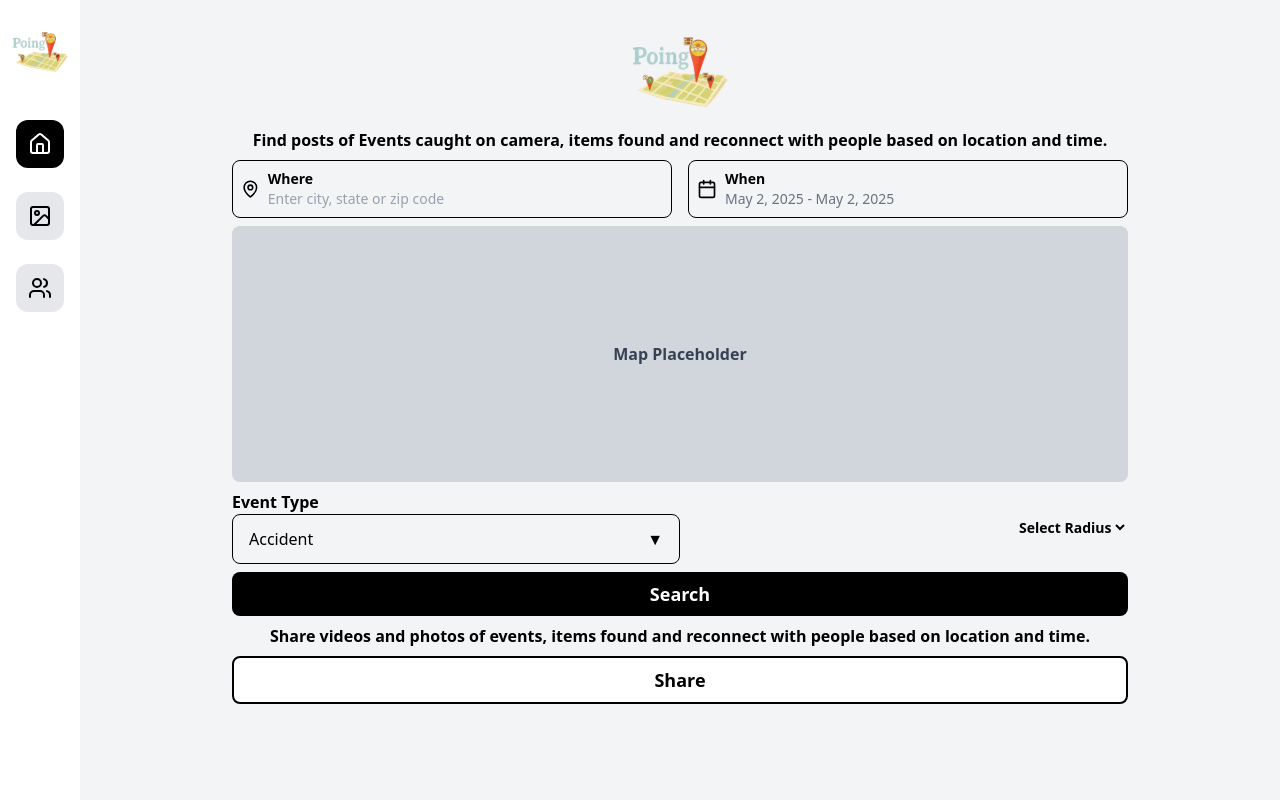
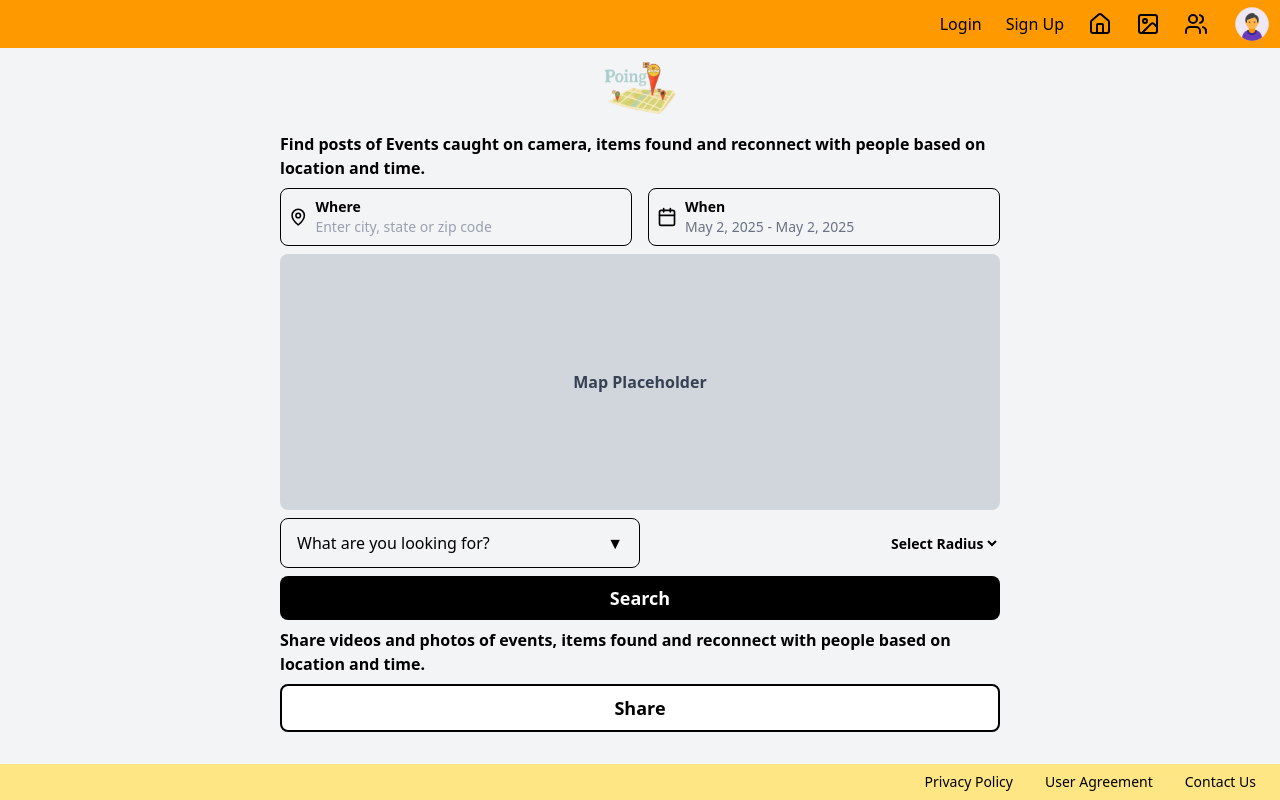
Before and after one commit to hamza337/seeu, a React (Vite) app: page / in a window 1280 px wide. Built offline with nearby package versions, Linux system fonts and the light colour scheme.

Commit message:
version 1.2

```diff
--- /dev/null
+++ b/src/components/footer/Footer.jsx
@@ -0,0 +1,13 @@
+import { Link } from 'react-router-dom';
+
+export default function Footer() {
+  return (
+    <footer className="w-full bg-amber-200 py-2">
+      <div className="flex justify-end gap-8 text-sm px-6 text-black font-medium">
+        <Link to="/privacy-policy" className="hover:underline">Privacy Policy</Link>
+        <Link to="/user-agreement" className="hover:underline">User Agreement</Link>
+        <Link to="/contact-us" className="hover:underline">Contact Us</Link>
+      </div>
+    </footer>
+  );
+}
--- a/src/components/homeContent/homeContent.jsx
+++ b/src/components/homeContent/homeContent.jsx
@@ -15,7 +15,7 @@ const HomeContent = () => {
   });
   const [showCalendar, setShowCalendar] = useState(false);
   const [isDropdownOpen, setIsDropdownOpen] = useState(false);
-  const [selectedEventType, setSelectedEventType] = useState('Accident');
+  const [selectedEventType, setSelectedEventType] = useState('What are you looking for?');
 
   const handleDropdownToggle = () => {
     setIsDropdownOpen(!isDropdownOpen);
@@ -23,21 +23,21 @@ const HomeContent = () => {
 
 
   return (
-    <div className="px-6 sm:px-10 lg:px-20 flex flex-col items-center gap-2">
+    <div className="w-full h-full px-6 sm:px-10 lg:px-20 flex flex-col gap-2 items-center">
       {/* Logo */}
       <img
           src="/Poing.svg" // Change to /poing.svg if it's an SVG
           alt="Poing Logo"
-          className="h-24 w-24 object-contain"
+          className="h-18 w-18 object-contain"
         />
 
       {/* Paragraph */}
-      <p className="text-black font-semibold max-w-4xl">
+      <p className="text-black font-semibold w-full">
         Find posts of Events caught on camera, items found and reconnect with people based on location and time.
       </p>
 
       {/* Inputs: Where + When */}
-      <div className="flex flex-col md:flex-row w-full max-w-4xl gap-4">
+      <div className="flex flex-col md:flex-row w-full gap-4">
         {/* Where Field */}
         <div className="flex-1">
           <div className="flex items-center border border-black rounded-lg p-2 gap-2">
@@ -85,29 +85,15 @@ const HomeContent = () => {
       </div>
 
       {/* Map */}
-      <div className="w-full max-w-4xl h-64 bg-gray-300 rounded-lg">
+      <div className="w-full h-64 bg-gray-300 rounded-lg">
         <div className="w-full h-full flex items-center justify-center text-gray-700 font-semibold">
           Map Placeholder
         </div>
       </div>
 
-      <div className="flex flex-col md:flex-row w-full max-w-4xl justify-between gap-4">
+      <div className="flex flex-col md:flex-row w-full justify-between gap-4">
 				{/* What Field (half width) */}
-				{/* <div className="w-full md:w-1/2">
-					<div className="flex items-center border border-black rounded-lg p-2 gap-2">
-						<Search size={20} className="text-black" />
-						<div className="flex flex-col w-full">
-							<span className="text-sm text-black font-semibold">What</span>
-							<input
-								type="text"
-								placeholder="What are you looking for?"
-								className="w-full text-sm text-gray-500 placeholder-gray-400 focus:outline-none"
-							/>
-						</div>
-					</div>
-				</div> */}
         <div className="w-full md:w-1/2">
-				<label className="text-black font-semibold">Event Type</label>
 				<div className="relative">
 					{/* Dropdown trigger button */}
 					<button
@@ -163,7 +149,7 @@ const HomeContent = () => {
 
 
       {/* Search Button */}
-      <div className="w-full max-w-4xl">
+      <div className="w-full">
         <Link to='/results'>
           <button className="w-full bg-black text-white py-2 rounded-lg text-lg font-semibold">
             Search
@@ -172,12 +158,12 @@ const HomeContent = () => {
       </div>
 
       {/* Paragraph under Search */}
-      <p className="text-black font-semibold max-w-4xl">
+      <p className="text-black font-semibold w-full">
         Share videos and photos of events, items found and reconnect with people based on location and time.
       </p>
 
       {/* Share Button */}
-      <div className="w-full max-w-4xl">
+      <div className="w-full">
         <Link to='/share'>
         <button className="w-full bg-white text-black border-2 py-2 rounded-lg text-lg font-semibold hover:bg-black hover:text-white transition-colors duration-200">
           Share
--- a/src/components/layout.jsx
+++ b/src/components/layout.jsx
@@ -1,16 +1,41 @@
 import { Outlet } from 'react-router-dom';
-import Sidebar from './sidebar/sidebar';
+import Footer from './footer/Footer';
+import Topbar from './topbar/Topbar';
 
 export default function Layout() {
+  // Adjust these if your Topbar/Footer are a different height
+  const topbarHeight = 52;
+  const footerHeight = 40;
+
   return (
-    <div className="flex h-screen w-screen">
-      {/* Sidebar on the left */}
-      <Sidebar />
-
-      {/* Main page content */}
-      <div className="flex-1 h-screen p-6 bg-gray-100 overflow-auto">
-        <Outlet />
+    <div className="relative min-h-screen w-full bg-gray-100 overflow-x-hidden">
+      {/* Fixed Topbar */}
+      <div
+        className="fixed top-0 left-0 w-full z-50"
+      >
+        <Topbar />
       </div>
+      {/* Fixed Footer */}
+      <div
+        className="fixed bottom-0 left-0 w-full z-50"
+      >
+        <Footer />
+      </div>
+      {/* Scrollable Content */}
+      <main
+        className="w-full overflow-y-auto scrollbar-hide"
+        style={{
+          position: 'absolute',
+          top: `${topbarHeight}px`,
+          bottom: `${footerHeight}px`,
+          left: 0,
+          right: 0,
+        }}
+      >
+        <div className="w-full max-w-full px-50">
+          <Outlet />
+        </div>
+      </main>
     </div>
   );
 }
--- a/src/components/mediaContent/MediaContent.jsx
+++ b/src/components/mediaContent/MediaContent.jsx
@@ -69,7 +69,7 @@ const MediaContent = () => {
   };
 
   return (
-    <div className="px-6 sm:px-10 lg:px-20 py-10 flex flex-col gap-6">
+    <div className="w-full px-6 sm:px-10 lg:px-20 py-10 flex flex-col gap-6">
       {/* Heading */}
       <h2 className="text-2xl font-bold text-black">Media</h2>
 
@@ -94,9 +94,9 @@ const MediaContent = () => {
       </div>
 
       {/* Media Cards */}
-      <div className="flex flex-col gap-4 mt-6">
+      <div className="flex flex-col gap-4 mt-6 w-full">
         {(activeTab === 'uploads' ? mediaData.uploads : mediaData.downloads).map((item) => (
-          <Link to={`/media/${item.id}`} key={item.id} className="bg-white p-4 rounded-lg shadow-lg flex gap-4 relative">
+          <Link to={`/media/${item.id}`} key={item.id} className="bg-white p-4 rounded-lg shadow-lg flex gap-4 relative w-full">
             {/* Image */}
             <img src={item.photoUrl} alt="Media" className="w-1/4 h-36 object-cover rounded-md" />
 
--- /dev/null
+++ b/src/components/topbar/Topbar.jsx
@@ -0,0 +1,33 @@
+import { Home, Image, Users } from 'lucide-react';
+import { NavLink } from 'react-router-dom';
+
+export default function Topbar() {
+  return (
+    <div className="w-full flex justify-end items-center px-2 py-1 bg-amber-500">
+      <div className="flex items-center gap-6">
+        <NavLink to="/login" className="text-black font-normal hover:underline">
+          Login
+        </NavLink>
+        <NavLink to="/signup" className="text-black font-normal hover:underline">
+          Sign Up
+        </NavLink>
+
+        <NavLink to="/">
+          <Home className="text-black hover:text-gray-600" />
+        </NavLink>
+        <NavLink to="/media">
+          <Image className="text-black hover:text-gray-600" />
+        </NavLink>
+        <NavLink to="/user">
+          <Users className="text-black hover:text-gray-600" />
+        </NavLink>
+
+        <img
+          src="/icons8-male-user-48.png"
+          alt="Profile"
+          className="h-10 w-10 rounded-full object-cover"
+        />
+      </div>
+    </div>
+  );
+}
--- a/src/components/userContent/userContent.jsx
+++ b/src/components/userContent/userContent.jsx
@@ -8,10 +8,7 @@ const UsersContent = () => {
 
   const menu = [
     { label: 'Language Setting', icon: <Globe size={20} />, path: '/user/language-setting' },
-    { label: 'Privacy Policy', icon: <Shield size={20} />, path: '/user/privacy-policy' },
-    { label: 'User Agreement', icon: <FileText size={20} />, path: '/user/user-agreement' },
     { label: 'Wallet', icon: <Wallet size={20} />, path: '/user/wallet' },
-    { label: 'Contact Us', icon: <Phone size={20} />, path: '/user/contact' },
     { label: 'Sign Out', icon: <LogOut size={20} />, path: null }, // no path now
   ];
 
--- a/src/index.css
+++ b/src/index.css
@@ -17,10 +17,10 @@
 
 body {
   margin: 0;
-  display: flex;
-  place-items: center;
   min-width: 320px;
   min-height: 100vh;
+  width: 100%;
+  overflow-x: hidden;
 }
 
 h1 {
@@ -34,3 +34,28 @@ h1 {
     background-color: #ffffff;
   }
 }
+
+/* Hide scrollbar by default, show on hover/scroll for modern browsers */
+.scrollbar-hide {
+  scrollbar-width: thin;         /* Firefox */
+  scrollbar-color: #888 #f1f1f1; /* Firefox */
+}
+.scrollbar-hide::-webkit-scrollbar {
+  width: 8px;
+  background: transparent;
+}
+.scrollbar-hide:hover::-webkit-scrollbar,
+.scrollbar-hide:active::-webkit-scrollbar,
+.scrollbar-hide:focus::-webkit-scrollbar {
+  background: #f1f1f1;
+}
+.scrollbar-hide::-webkit-scrollbar-thumb {
+  background: transparent;
+  border-radius: 8px;
+  transition: background 0.2s;
+}
+.scrollbar-hide:hover::-webkit-scrollbar-thumb,
+.scrollbar-hide:active::-webkit-scrollbar-thumb,
+.scrollbar-hide:focus::-webkit-scrollbar-thumb {
+  background: #888;
+}
--- a/src/main.jsx
+++ b/src/main.jsx
@@ -32,11 +32,11 @@ ReactDOM.createRoot(document.getElementById('root')).render(
           <Route path="/media/:id/buy-now" element={<Payment />} />
           <Route path="user" element={<Users />} />
           <Route path="user/language-setting" element={<LanguageSetting />} />
-          <Route path="user/privacy-policy" element={<PrivacyPolicy />} />
-          <Route path="user/user-agreement" element={<UserAgreement />} />
+          <Route path="privacy-policy" element={<PrivacyPolicy />} />
+          <Route path="user-agreement" element={<UserAgreement />} />
           <Route path="user/wallet" element={<Wallet />} />
           <Route path="user/wallet/withdraw-request" element={<WithdrawRequest />} />
-          <Route path="user/contact" element={<ContactUs />} />
+          <Route path="/contact-us" element={<ContactUs />} />
 
         </Route>
       </Routes>
```
Also changed, not shown: public/icons8-male-user-48.png (added).
